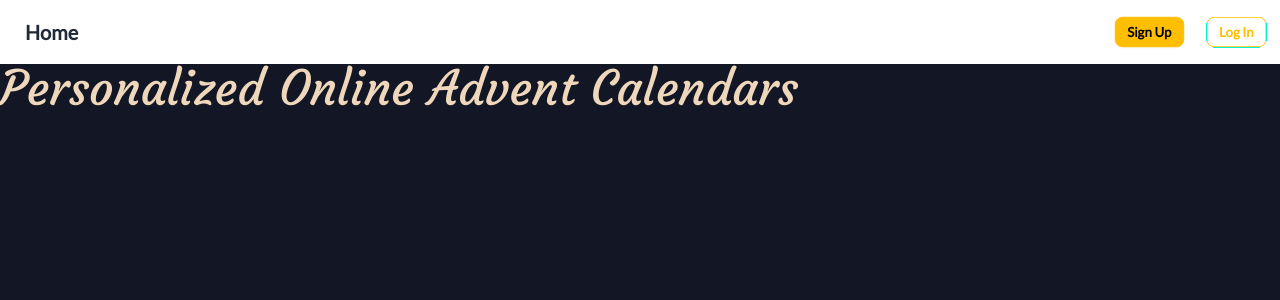
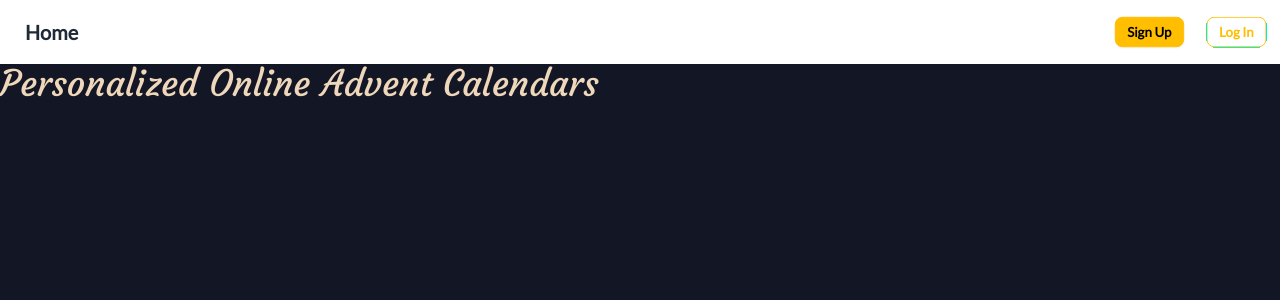
Before and after one commit to johntrehearn/CalendarApp-Team-5, a Next.js app in the folder frontend/: page / in a window 1280 px wide. Shown: the top 300 px of the page. Built offline with nearby package versions, Linux system fonts and the light colour scheme.

Commit message:
Add utility classes for custom colours

```diff
--- a/frontend/src/app/globals.css
+++ b/frontend/src/app/globals.css
@@ -21,7 +21,16 @@ body {
   background: var(--clr-base);
 }
 
-.title {
-  @apply text-5xl;
+/* Colour and background colour utility classes */
+.clr-base {
+  color: var(--clr-base);
+}
+.bg-base {
+  background-color: var(--clr-base);
+}
+.clr-accent {
   color: var(--clr-accent);
 }
+.bg-accent {
+  background-color: var(--clr-accent);
+}
--- a/frontend/src/app/page.tsx
+++ b/frontend/src/app/page.tsx
@@ -3,7 +3,7 @@ import { fontTitle } from './layout';
 export default function Home() {
   return (
     <main>
-      <h1 className={`${fontTitle} title`}>Personalized Online Advent Calendars</h1>
+      <h1 className={`${fontTitle} clr-accent text-4xl`}>Personalized Online Advent Calendars</h1>
     </main>
   );
 }
```
